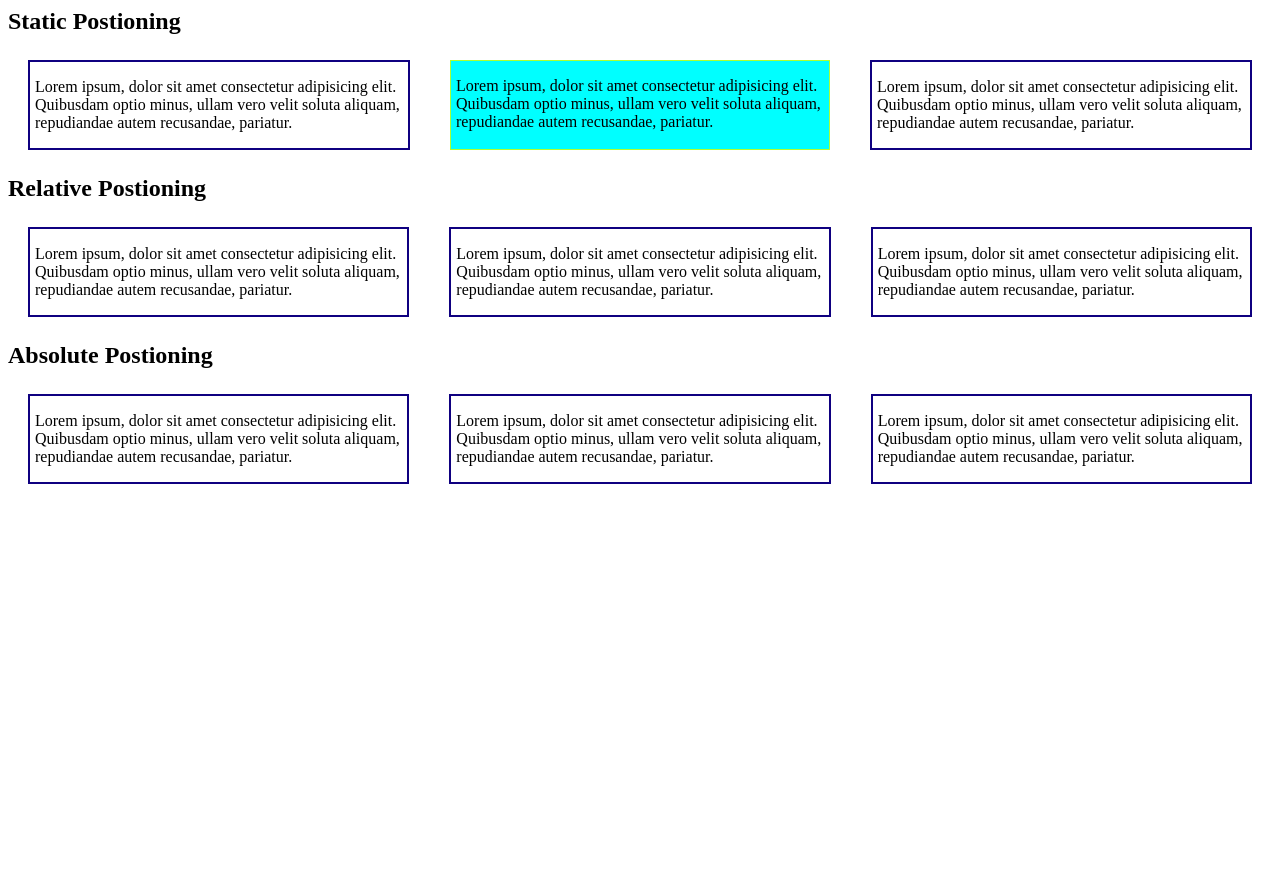
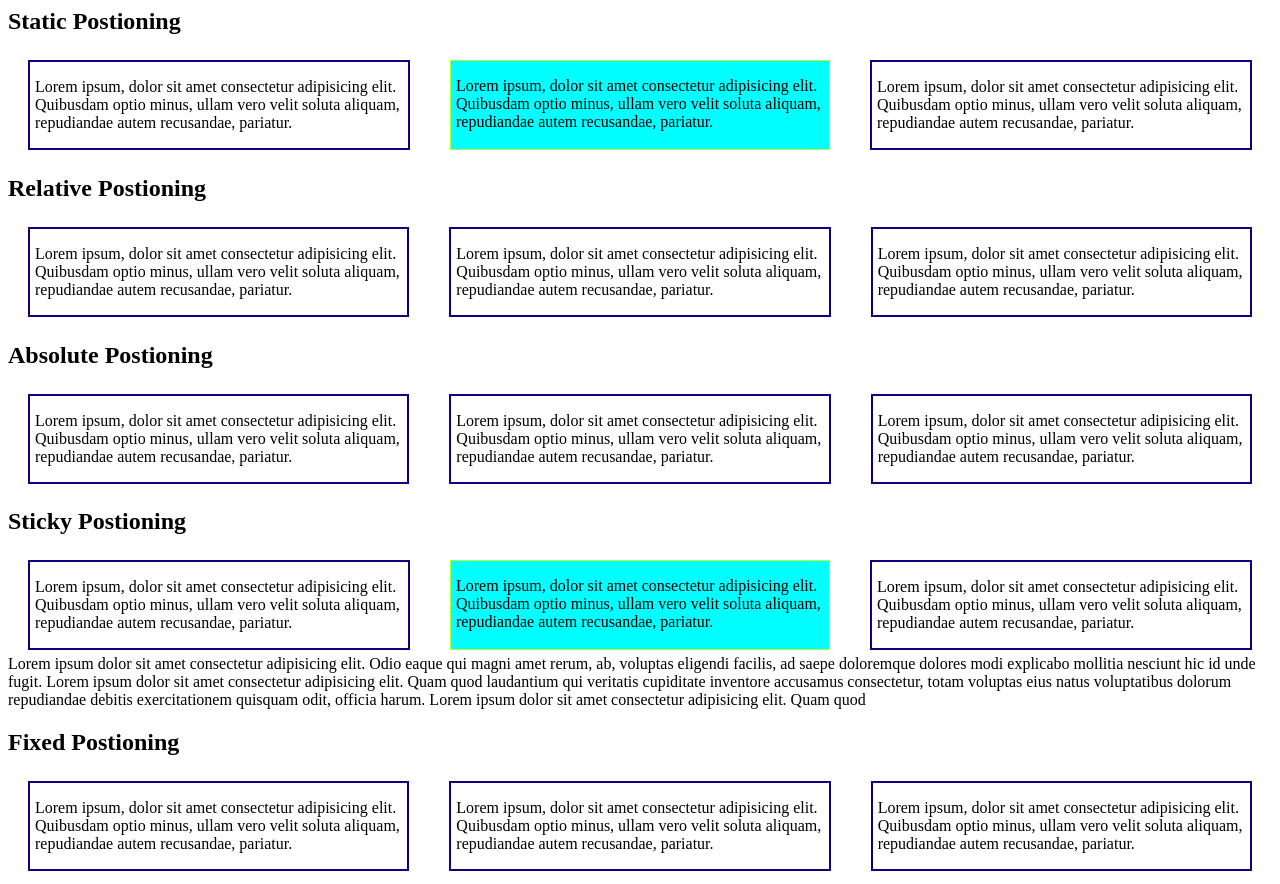
Before and after one commit to IGIHOZO-04/Advanced_CSS, a plain HTML site: page FLEXBOX/Postioning/index.html in a window 1280 px wide. Before the commit the page ends 800 px from the top, so only its background shows below. Drawn offline with Linux system fonts and the light colour scheme.

Commit message:
chore:understanding static postion

```diff
--- a/FLEXBOX/Postioning/index.html
+++ b/FLEXBOX/Postioning/index.html
@@ -59,5 +59,47 @@
 
             </div>
         </section>
+        <section>
+            <h1>Sticky Postioning</h1>
+            <div class="container">
+                <div class="content">
+                    <p>Lorem ipsum, dolor sit amet consectetur adipisicing elit. Quibusdam optio minus, ullam vero velit soluta aliquam, repudiandae autem recusandae, pariatur.</p>
+
+                </div>
+                <div class="content postion-sticky">
+                    <p>Lorem ipsum, dolor sit amet consectetur adipisicing elit. Quibusdam optio minus, ullam vero velit soluta aliquam, repudiandae autem recusandae, pariatur.</p>
+
+                </div>
+                <div class="content">
+                    <p>Lorem ipsum, dolor sit amet consectetur adipisicing elit. Quibusdam optio minus, ullam vero velit soluta aliquam, repudiandae autem recusandae, pariatur.</p>
+
+                </div>
+
+            </div>
+            <div class="test">
+               Lorem ipsum dolor sit amet consectetur adipisicing elit. Odio eaque qui magni amet rerum, ab, voluptas eligendi facilis, ad saepe doloremque dolores modi explicabo mollitia nesciunt hic id unde fugit.
+                Lorem ipsum dolor sit amet consectetur adipisicing elit. Quam quod laudantium qui veritatis cupiditate inventore accusamus consectetur, totam voluptas eius natus voluptatibus dolorum repudiandae debitis exercitationem quisquam odit, officia harum.
+                Lorem ipsum dolor sit amet consectetur adipisicing elit. Quam quod
+
+            </div>
+        </section>
+        <section>
+            <h1>Fixed Postioning</h1>
+            <div class="container">
+                <div class="content">
+                    <p>Lorem ipsum, dolor sit amet consectetur adipisicing elit. Quibusdam optio minus, ullam vero velit soluta aliquam, repudiandae autem recusandae, pariatur.</p>
+
+                </div>
+                <div class="content postion-fixed">
+                    <p>Lorem ipsum, dolor sit amet consectetur adipisicing elit. Quibusdam optio minus, ullam vero velit soluta aliquam, repudiandae autem recusandae, pariatur.</p>
+
+                </div>
+                <div class="content">
+                    <p>Lorem ipsum, dolor sit amet consectetur adipisicing elit. Quibusdam optio minus, ullam vero velit soluta aliquam, repudiandae autem recusandae, pariatur.</p>
+
+                </div>
+
+            </div>
+        </section>
     </body>
 </html>
--- a/FLEXBOX/Postioning/style.css
+++ b/FLEXBOX/Postioning/style.css
@@ -28,3 +28,23 @@
    /* top: 50px;*/
     /*botton: 30px;
 }*/
+
+.postion-sticky{
+    border: 1.5px solid greenyellow;
+    background-color: aqua;
+    position: sticky;
+    bottom: 0;
+
+}
+/*.test{
+    width: 10%;
+}*/
+
+
+/*.postion-fixed{
+    border: 1.5px solid greenyellow;
+    background-color: aqua;
+    position: sticky;
+    top: 20px;
+    right: 40px;
+}*/
```
